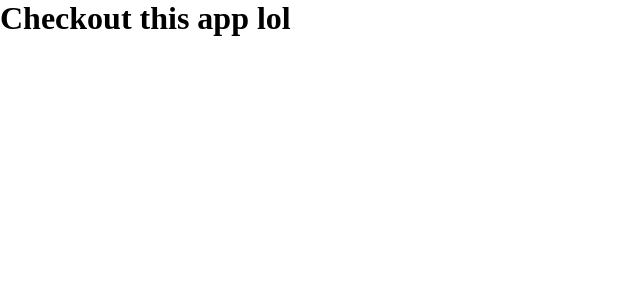
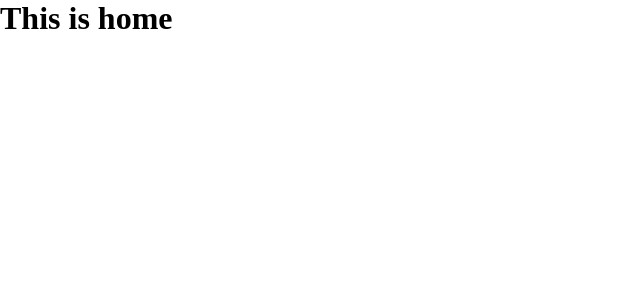
Before and after one commit to benzend/story-language-learning-app, a React app in the folder client/: page / in a window 1280 px wide. Shown: the top 300 px of the page, without its empty margins (0-640 px from the left). Built offline with nearby package versions, Linux system fonts and the light colour scheme.

Commit message:
feat: react routing created
Route to home page created

```diff
--- a/client/src/App.tsx
+++ b/client/src/App.tsx
@@ -1,5 +1,13 @@
 import * as React from 'react';
+import { BrowserRouter, Routes, Route } from 'react-router-dom';
+import { Home } from './components/Home';
 
 export const App = () => {
-  return <h1>Checkout this app lol</h1>;
+  return (
+    <BrowserRouter>
+      <Routes>
+        <Route path="/" element={<Home />} />
+      </Routes>
+    </BrowserRouter>
+  );
 };
--- /dev/null
+++ b/client/src/components/Home.tsx
@@ -0,0 +1,11 @@
+import * as React from 'react';
+
+export interface IHomeProps {}
+
+export const Home = ({}: IHomeProps) => {
+  return (
+    <div>
+      <h1>This is home</h1>
+    </div>
+  );
+};
```
